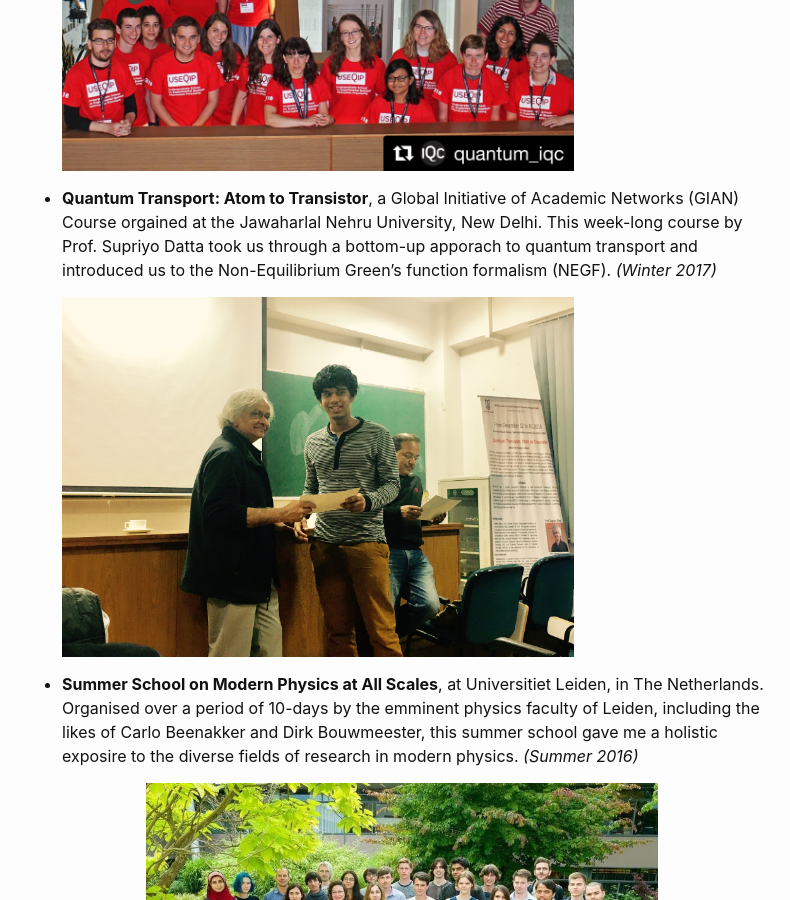
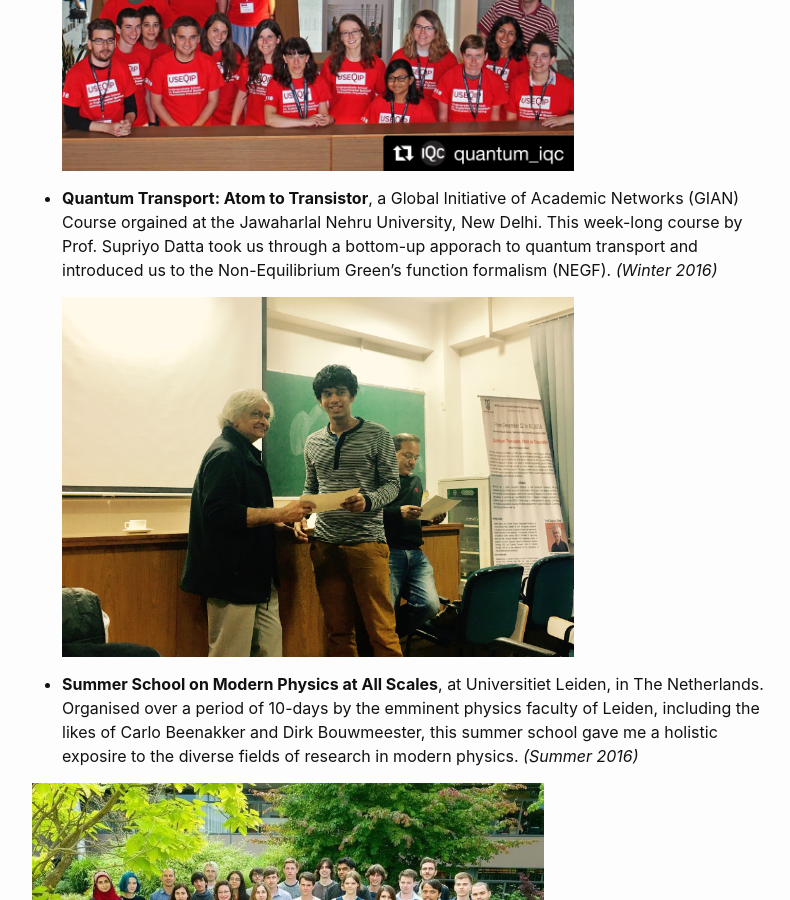
Before and after one commit to praveen5/praveen5.github.io, a Jekyll site: the page built from resume.md, in a window 1280 px wide and 900 px high, scrolled down 970 px. Shown: the whole window, without its empty margins (238-1028 px from the left). Built offline with Jekyll 4.4.1, drawn with Linux system fonts in a browser that asks for light colours.

Commit message:
Update resume.md

```diff
--- a/resume.md
+++ b/resume.md
@@ -23,13 +23,13 @@ In my pursuit to appreciate the beauty of the quantum world, I participated in t
    <img src="/iqc.JPG" align="middle" width="512" title="USEQIP">
 
 
-*  **Quantum Transport: Atom to Transistor**, a Global Initiative of Academic Networks (GIAN) Course orgained at the Jawaharlal Nehru University, New Delhi. This week-long course by Prof. Supriyo Datta took us through a bottom-up apporach to quantum transport and introduced us to the Non-Equilibrium Green's function formalism (NEGF). _(Winter 2017)_
+*  **Quantum Transport: Atom to Transistor**, a Global Initiative of Academic Networks (GIAN) Course orgained at the Jawaharlal Nehru University, New Delhi. This week-long course by Prof. Supriyo Datta took us through a bottom-up apporach to quantum transport and introduced us to the Non-Equilibrium Green's function formalism (NEGF). _(Winter 2016)_
 
    <img src="/GIAN.jpg" align="middle" width="512" title="GIAN">
 
 *  **Summer School on Modern Physics at All Scales**, at Universitiet Leiden, in The Netherlands. Organised over a period of 10-days by the emminent physics faculty of Leiden, including the likes of Carlo Beenakker and Dirk Bouwmeester, this summer school gave me a holistic exposire to the diverse fields of research in modern physics. _(Summer 2016)_
 
-<p style="text-align:center;"> <img src="/leiden.jpeg" align="middle" width="512" title="Leiden"> </p>
+ <img src="/leiden.jpeg" align="middle" width="512" title="Leiden">
 
 ### MOOC
 
```
